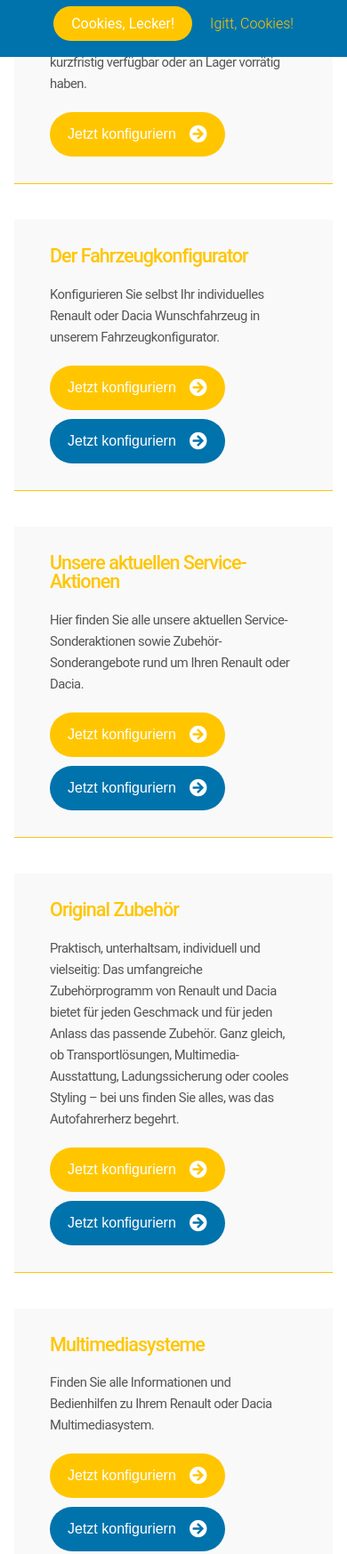
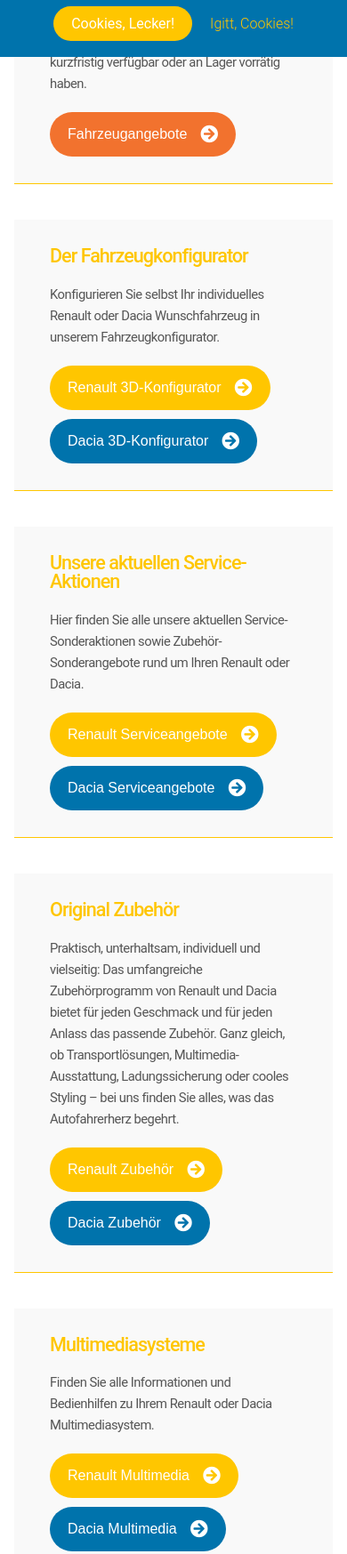
Before and after one commit to Rummel17/bender, a plain HTML site: page index.html in a window 390 px wide. Shown: the part 780-2527 px from the top of the page at 89% size. Drawn offline with nearby package versions, Linux system fonts and the light colour scheme; some packages are replaced by stand-ins of ours.

Commit message:
final1.0

```diff
--- a/index.html
+++ b/index.html
@@ -101,7 +101,7 @@
           <h2 class="box">Unsere aktuellen Fahrzeuge im Überblick</h2>
             <p>Sie suchen ein Fahrzeug? Hier finden alle unsere Neufahrzeuge, Vorführwagen, Jahreswagen und Gebrauchtwagen die wir kurzfristig verfügbar oder an Lager vorrätig haben.</p>
           <div class="button">
-            <a href="https://home.mobile.de/AH-E-BENDER#ses" target="_blank"><button class="yellow">Jetzt konfiguriern<i class="fas fa-arrow-circle-right"></i> </button></a>
+            <a href="https://home.mobile.de/AH-E-BENDER#ses" target="_blank"><button class="orange">Fahrzeugangebote<i class="fas fa-arrow-circle-right"></i> </button></a>
           </div>
         </div>
 
@@ -109,8 +109,8 @@
           <h2 class="box">Der Fahrzeugkonfigurator</h2>
           <p>Konfigurieren Sie selbst Ihr individuelles Renault oder Dacia Wunschfahrzeug in unserem Fahrzeugkonfigurator.</p>
           <div class="button">
-            <a href="https://www.renault.de/konfigurator.html" target="_blank"><button class="yellow">Jetzt konfiguriern<i class="fas fa-arrow-circle-right"></i> </button></a>
-            <a href="https://www.dacia.de/konfigurator-modelluebersicht.html" target="_blank"><button class="blue">Jetzt konfiguriern<i class="fas fa-arrow-circle-right"></i> </button></a>
+            <a href="https://www.renault.de/konfigurator.html" target="_blank"><button class="yellow">Renault 3D-Konfigurator<i class="fas fa-arrow-circle-right"></i> </button></a>
+            <a href="https://www.dacia.de/konfigurator-modelluebersicht.html" target="_blank"><button class="blue">Dacia 3D-Konfigurator<i class="fas fa-arrow-circle-right"></i> </button></a>
           </div>
         </div>
 
@@ -118,24 +118,24 @@
           <h2 class="box">Unsere aktuellen Service-Aktionen</h2>
           <p>Hier finden Sie alle unsere aktuellen Service-Sonderaktionen sowie Zubehör-Sonderangebote rund um Ihren Renault oder Dacia.</p>
           <div class="button">
-            <a href="https://www.renault.de/services/renault-service/unsere-angebote.html" target="_blank"><button class="yellow">Jetzt konfiguriern<i class="fas fa-arrow-circle-right"></i> </button></a>
-            <a href="https://www.dacia.de/service-zubehoer-top-angebote-finanzierung/aktuelle-aktion.html" target="_blank"><button class="blue">Jetzt konfiguriern<i class="fas fa-arrow-circle-right"></i> </button></a>
+            <a href="https://www.renault.de/services/renault-service/unsere-angebote.html" target="_blank"><button class="yellow">Renault Serviceangebote<i class="fas fa-arrow-circle-right"></i> </button></a>
+            <a href="https://www.dacia.de/service-zubehoer-top-angebote-finanzierung/aktuelle-aktion.html" target="_blank"><button class="blue">Dacia Serviceangebote<i class="fas fa-arrow-circle-right"></i> </button></a>
           </div>
         </div>
         <div class="box">
           <h2 class="box">Original Zubehör</h2>
           <p>Praktisch, unterhaltsam, individuell und vielseitig: Das umfangreiche Zubehörprogramm von Renault und Dacia bietet für jeden Geschmack und für jeden Anlass das passende Zubehör. Ganz gleich, ob Transportlösungen, Multimedia-Ausstattung, Ladungssicherung oder cooles Styling – bei uns finden Sie alles, was das Autofahrerherz begehrt.</p>
           <div class="button">
-            <a href="https://zubehoer.renault.de/#!/home" target="_blank"><button class="yellow">Jetzt konfiguriern<i class="fas fa-arrow-circle-right"></i> </button></a>
-            <a href="https://zubehoer.dacia.de/#!/home" target="_blank"><button class="blue">Jetzt konfiguriern<i class="fas fa-arrow-circle-right"></i> </button></a>
+            <a href="https://zubehoer.renault.de/#!/home" target="_blank"><button class="yellow">Renault Zubehör<i class="fas fa-arrow-circle-right"></i> </button></a>
+            <a href="https://zubehoer.dacia.de/#!/home" target="_blank"><button class="blue">Dacia Zubehör<i class="fas fa-arrow-circle-right"></i> </button></a>
           </div>
         </div>
         <div class="box ">
           <h2 class="box">Multimediasysteme</h2>
           <p>Finden Sie alle Informationen und Bedienhilfen zu Ihrem Renault oder Dacia Multimediasystem.</p>
           <div class="button">
-            <a href="https://www.renault-multimedia.com/de_DE#" target="_blank"><button class="yellow">Jetzt konfiguriern<i class="fas fa-arrow-circle-right"></i> </button></a>
-            <a href="https://www.dacia.de/dacia-modellpalette/multimedia/media-nav-evolution.html" target="_blank"><button class="blue">Jetzt konfiguriern<i class="fas fa-arrow-circle-right"></i> </button></a>
+            <a href="https://www.renault-multimedia.com/de_DE#" target="_blank"><button class="yellow">Renault Multimedia<i class="fas fa-arrow-circle-right"></i> </button></a>
+            <a href="https://www.dacia.de/dacia-modellpalette/multimedia/media-nav-evolution.html" target="_blank"><button class="blue">Dacia Multimedia<i class="fas fa-arrow-circle-right"></i> </button></a>
           </div>
         </div>
 
@@ -145,7 +145,7 @@
           <h2 class="box">Renault Bedienungsanleitung/E-Guide</h2>
           <p>Online-Bedienunganleitungen rund um Ihren Renault!</p>
           <div class="button">
-            <a href="http://de.e-guide.renault.com/deu/" target="_blank"><button class="yellow">Jetzt konfiguriern<i class="fas fa-arrow-circle-right"></i> </button></a>
+            <a href="http://de.e-guide.renault.com/deu/" target="_blank"><button class="yellow">Jetzt lesen<i class="fas fa-arrow-circle-right"></i> </button></a>
           </div>
         </div>
 
@@ -153,7 +153,7 @@
           <h2 class="box">Renault After Sales</h2>
           <p>Viele tolle Angebote rund um Ihren Renault!</p>
           <div class="button">
-            <a href="https://renault-bender-sanktingbert.de/" target="_blank"><button class="yellow">Jetzt konfiguriern<i class="fas fa-arrow-circle-right"></i> </button></a>
+            <a href="https://renault-bender-sanktingbert.de/" target="_blank"><button class="yellow">Jetzt anschauen<i class="fas fa-arrow-circle-right"></i> </button></a>
           </div>
         </div>
 
@@ -161,7 +161,7 @@
           <h2 class="box">Dacia Deals</h2>
           <p>Viele tolle Angebote rund um Ihren Dacia!</p>
           <div class="button">
-            <a href="https://www.dacia.de/dacia-entdecken/dacia-deals.html" target="_blank"><button class="yellow">Jetzt konfiguriern<i class="fas fa-arrow-circle-right"></i> </button></a>
+            <a href="https://www.dacia.de/dacia-entdecken/dacia-deals.html" target="_blank"><button class="yellow">Jetzt anschauen<i class="fas fa-arrow-circle-right"></i> </button></a>
           </div>
         </div>
 
@@ -169,7 +169,7 @@
           <h2 class="box">MY Renault</h2>
           <p>Entdecken Sie jetzt die Vorteile von "MY Renault"</p>
           <div class="button">
-            <a href="https://www.renault.de/anmeldung-registrierung.html" target="_blank"><button class="yellow">Jetzt konfiguriern<i class="fas fa-arrow-circle-right"></i> </button></a>
+            <a href="https://www.renault.de/anmeldung-registrierung.html" target="_blank"><button class="yellow">Login "MY Renault"<i class="fas fa-arrow-circle-right"></i> </button></a>
           </div>
         </div>
 
@@ -223,6 +223,16 @@
             <li class="garantiebedingung-dacia"><a href="resources/pdf/GA Bedingunngen für webseite Dacia.pdf" target="_blank">Garantiebedingungen Dacia</a></li>
           </ul>
 
+          <ul class="footer-modelluebersicht">
+            <li class="headline"><span>Modellübersicht</span></li>
+            <li class="rettungskarten-renault"><a href="https://www.renault.de/modellpalette/renault-modelluebersicht.html" target="_blank">Modellübersicht Renault</a></li>
+            <li class="rettungskarten-dacia"><a href="https://www.renault.de/modellpalette/renault-sport.html" target="_blank">Modellübersicht RenaultSport</a></li>
+            <li class="wltp-renault"><a href="https://www.renault.de/modellpalette/renault-nutzfahrzeuge.html" target="_blank">Modellübersicht Renault Nutzfahrzeuge</a></li>
+            <li class="wltp-dacia"><a href="https://www.renault.de/modellpalette/ze-elektrofahrzeuge.html" target="_blank">Modellübersicht Renault ZE</a></li>
+            <li class="leitfaden"><a href="https://www.dacia.de/dacia-modellpalette/dacia-modelluebersicht.html" target="_blank">Modellübersicht Dacia</a></li>
+
+          </ul>
+
           <ul class="footer-sonstige">
             <li class="headline"><span>Sonstige</span></li>
             <li class="rettungskarten-renault"><a href="https://www.renault.de/services/tipps-und-anleitungen/rettungskarten.html" target="_blank">Rettungskarten Renault</a></li>
@@ -248,10 +258,12 @@
                 info(at)autohaus-erich-bender.de
               </address>
             </li>
-            </li>
+            <li class="Kontaktformular"><a href="https://www.dat.de/leitfaden/LeitfadenCO2.pdf" target="_blank" class="yellow--color">Zum Kontaktformular</a></li>
+
 
           </ul>
 
+  <!--Old Section
           <ul class="kontakt">
             <li class="kontakt-folgen">Kontaktieren Sie uns
             </li>
@@ -270,6 +282,8 @@
             </li>
           </ul>
 
+        -->
+
         </div>
         <p>1. Wir sind weder gesetzlich dazu verpflichtet noch nehmen wir freiwillig an der Online-Streitschlichtungsplattform teil.</p>
         <hr>
--- a/resources/css/style.css
+++ b/resources/css/style.css
@@ -16,6 +16,8 @@
   --yellowLight: rgba(255, 198, 0 , 0.7);
   --yellowHover: #f6a21d;
   --yellowFont: rgba(255, 198, 0 , 1);
+  --orange: rgba(242, 100, 25, 0.9);
+  --orangeHover: rgba(220, 91, 23);
   --blue: rgba(0 , 115, 172, 1);/* 1=important, if left out ipad will default a to 0 opacity, thus not showing the color at all*/
   --blueHover: rgba(0 , 115, 172, 0.85);
   --footer: rgba(17, 50, 75, 1);
@@ -64,6 +66,10 @@
 
 .box p {
   color: #555;
+}
+
+.yellow--color {
+  color: var(--yellowDark);
 }
 
 @font-face {
@@ -372,6 +378,14 @@
   background-color: var(--yellowDark);
 }
 
+.orange {
+  background-color: var(--orange);
+}
+
+a:hover .orange {
+  background-color: var(--orangeHover);
+}
+
 .blue{
   background-color: var(--blue);
 }
```
